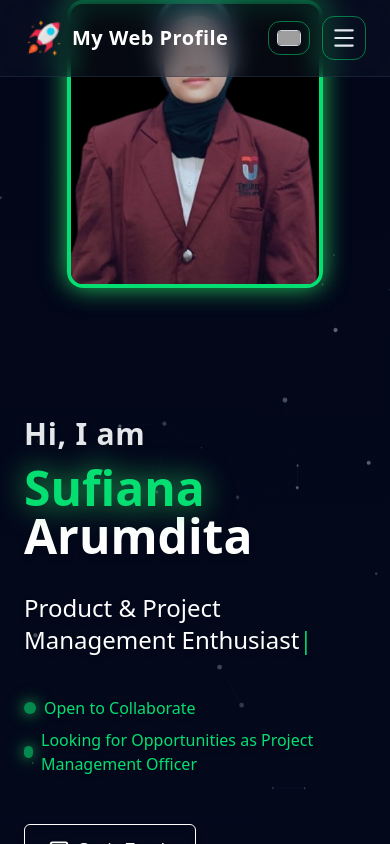
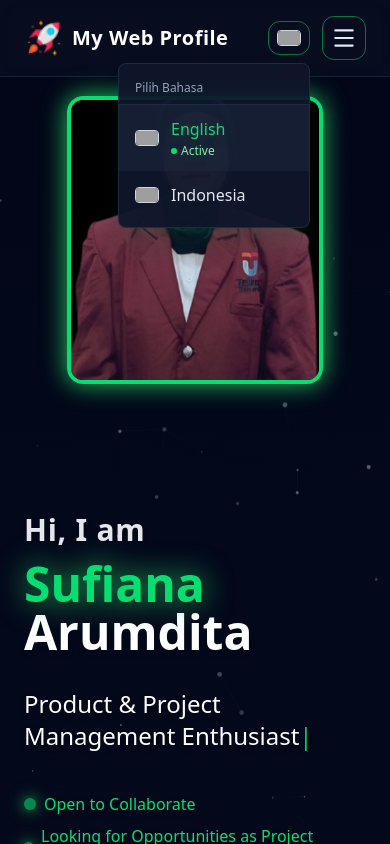
Before and after one commit to Sufiana-A/My-Professional-Profile-Web, a React (Vite) app: page / in a window 390 px wide. Both pictures are taken after a click on the button 289 px from the left and 38 px from the top of the page. Shown: the top 844 px of the page. Built offline with nearby package versions, Linux system fonts and the light colour scheme; grey boxes are pictures that could not be loaded.

Commit message:
update socmed link and fix header in mobile

```diff
--- a/src/App.jsx
+++ b/src/App.jsx
@@ -22,21 +22,19 @@ export default function App() {
       </div>
 
       {/* Konten yang bisa di-scroll */}
-      {/* Hero Section */}
-      <main className="relative z-10 scroll-smooth">
+      <main className="relative z-10 scroll-smooth pt-16 md:pt-20">
         {/* Hero Section */}
         <section
           id="home"
-          className="min-h-[70vh] flex items-center justify-center"
+          className="min-h-[70vh] flex items-center justify-center pt-8 md:pt-0"
         >
           <Hero />
         </section>
 
-        {/* About Section */}
-        {/* About Section - pull it up */}
+        {/* About Section - HAPUS negative margin */}
         <section
           id="about"
-          className="relative -mt-10 md:-mt-32 scroll-mt-24 md:scroll-mt-32"
+          className="scroll-mt-20 md:scroll-mt-24 pt-8 md:pt-16"
         >
           <About />
         </section>
@@ -44,18 +42,24 @@ export default function App() {
         {/* Skills Section */}
         <section
           id="skills"
-          className="flex flex-col justify-start pt-10 pb-10 px-6 md:px-20 scroll-mt-24 md:scroll-mt-32"
+          className="flex flex-col justify-start px-6 md:px-20 scroll-mt-20 md:scroll-mt-24 pt-8 md:pt-16 pb-10"
         >
           <Skills />
         </section>
 
         {/* Projects Section */}
-        <section id="projects" className="pt-16 pb-16 px-6 md:px-20 scroll-mt-24 md:scroll-mt-32">
+        <section
+          id="projects"
+          className="px-6 md:px-20 scroll-mt-20 md:scroll-mt-24 pt-8 md:pt-16 pb-16"
+        >
           <Projects />
         </section>
 
         {/* Contact Section */}
-        <section id="contact" className="pt-16 pb-16 px-6 md:px-20 scroll-mt-24 md:scroll-mt-32">
+        <section
+          id="contact"
+          className="px-6 md:px-20 scroll-mt-20 md:scroll-mt-24 pt-8 md:pt-16 pb-16"
+        >
           <Contact />
         </section>
       </main>
--- a/src/components/Contact.jsx
+++ b/src/components/Contact.jsx
@@ -1,7 +1,7 @@
 import React, { useRef, useState } from "react";
 import emailjs from "@emailjs/browser";
 import { motion } from "framer-motion";
-import { FiGithub, FiLinkedin, FiInstagram } from "react-icons/fi";
+import { FiGithub, FiLinkedin } from "react-icons/fi";
 import { FaMedium } from "react-icons/fa";
 import { FiMessageSquare } from "react-icons/fi";
 import { FaRegEnvelope } from "react-icons/fa";
@@ -77,14 +77,13 @@ const Contact = () => {
           >
             <FiLinkedin size={26} />
           </a>
+          {/* Changed from Instagram to Email with mailto link */}
           <a
-            href="https://www.instagram.com/arumditasufiana"
-            target="_blank"
-            rel="noopener noreferrer"
+            href="mailto:work.sufiana24@gmail.com?subject=Contact%20from%20WebProfile"
             className="social-icon"
-            title={t('contact.social.instagram')}
+            title={t('contact.social.email')}
           >
-            <FiInstagram size={26} />
+            <FaRegEnvelope size={26} />
           </a>
           <a
             href="https://medium.com/@sufi.arum24"
--- a/src/components/Header.jsx
+++ b/src/components/Header.jsx
@@ -1,9 +1,9 @@
-import React, { useState, useContext } from "react";
+import React, { useState, useContext, useEffect, useRef } from "react";
 import { Menu, X, Globe, ChevronDown } from "lucide-react";
 import { LanguageContext } from "../context/LanguageContext";
 import { translations } from "../locales/translations";
 
-// SVG Flags dari CDN - JELAS dan BAGUS
+// SVG Flags dari CDN
 const UsFlag = () => (
   <img
     src="https://flagcdn.com/us.svg"
@@ -23,7 +23,13 @@ const IdFlag = () => (
 const Header = () => {
   const [isOpen, setIsOpen] = useState(false);
   const [langMenuOpen, setLangMenuOpen] = useState(false);
+  const [mobileLangMenuOpen, setMobileLangMenuOpen] = useState(false);
   const { language, changeLanguage, isLoading } = useContext(LanguageContext);
+
+  // Refs untuk menangani klik di luar dropdown
+  const langDropdownRef = useRef(null);
+  const mobileLangDropdownRef = useRef(null);
+  const navRef = useRef(null);
 
   const navItems = ["home", "about", "skills", "projects", "contact"];
 
@@ -44,6 +50,28 @@ const Header = () => {
   ];
 
   const currentLang = languages.find(lang => lang.code === language);
+
+  // Menutup dropdown ketika klik di luar
+  useEffect(() => {
+    const handleClickOutside = (event) => {
+      if (langDropdownRef.current && !langDropdownRef.current.contains(event.target)) {
+        setLangMenuOpen(false);
+      }
+      if (mobileLangDropdownRef.current && !mobileLangDropdownRef.current.contains(event.target)) {
+        setMobileLangMenuOpen(false);
+      }
+    };
+
+    document.addEventListener('mousedown', handleClickOutside);
+    return () => {
+      document.removeEventListener('mousedown', handleClickOutside);
+    };
+  }, []);
+
+  // Menutup mobile menu ketika memilih item
+  const handleNavClick = () => {
+    setIsOpen(false);
+  };
 
   return (
     <header className="fixed top-0 left-0 w-full z-40 bg-slate-900/40 backdrop-blur-md border-b border-slate-700/40">
@@ -82,8 +110,8 @@ const Header = () => {
             ))}
           </nav>
 
-          {/* Language Switcher */}
-          <div className="relative ml-4 language-switcher">
+          {/* Desktop Language Switcher */}
+          <div className="relative ml-4" ref={langDropdownRef}>
             <button
               onClick={() => setLangMenuOpen(!langMenuOpen)}
               disabled={isLoading}
@@ -99,7 +127,6 @@ const Header = () => {
               ) : (
                 <>
                   <Globe size={18} className="text-green-400" />
-                  {/* SVG Flag */}
                   <div className="w-6 h-4 flex items-center justify-center">
                     {currentLang?.flag || <UsFlag />}
                   </div>
@@ -111,7 +138,7 @@ const Header = () => {
               )}
             </button>
 
-            {/* Language Dropdown */}
+            {/* Desktop Language Dropdown */}
             {langMenuOpen && (
               <div className="absolute right-0 mt-2 w-56 py-2 bg-slate-900/95 backdrop-blur-lg
                             rounded-lg border border-slate-700/50 shadow-xl shadow-green-900/20
@@ -160,10 +187,10 @@ const Header = () => {
 
         {/* Mobile Menu & Language Buttons */}
         <div className="md:hidden flex items-center space-x-3">
-          {/* Mobile Language Button */}
-          <div className="relative language-switcher">
+          {/* Mobile Language Button with Dropdown */}
+          <div className="relative" ref={mobileLangDropdownRef}>
             <button
-              onClick={() => setLangMenuOpen(!langMenuOpen)}
+              onClick={() => setMobileLangMenuOpen(!mobileLangMenuOpen)}
               disabled={isLoading}
               className="p-2 border border-green-400/50 rounded-xl text-slate-200
                          transition-all duration-300 hover:text-green-400
@@ -178,6 +205,48 @@ const Header = () => {
                 </div>
               )}
             </button>
+
+            {/* Mobile Language Dropdown */}
+            {mobileLangMenuOpen && (
+              <div className="absolute right-0 mt-2 w-48 py-2 bg-slate-900/95 backdrop-blur-lg
+                            rounded-lg border border-slate-700/50 shadow-xl shadow-green-900/20
+                            animate-fadeIn z-50">
+                <div className="px-4 py-2 border-b border-slate-700/50">
+                  <p className="text-xs text-slate-400 font-medium">Pilih Bahasa</p>
+                </div>
+
+                {languages.map((lang) => (
+                  <button
+                    key={lang.code}
+                    onClick={() => {
+                      changeLanguage(lang.code);
+                      setMobileLangMenuOpen(false);
+                    }}
+                    className={`w-full flex items-center space-x-3 px-4 py-3 text-left
+                                transition-all duration-200 hover:bg-slate-800/80
+                                ${language === lang.code
+                                  ? 'text-green-400 bg-slate-800/50'
+                                  : 'text-slate-200'
+                                }`}
+                  >
+                    <div className="w-6 h-4 flex items-center justify-center">
+                      {lang.flag}
+                    </div>
+                    <div className="flex-1">
+                      <div className="font-medium">
+                        {lang.nativeName}
+                      </div>
+                      {language === lang.code && (
+                        <div className="text-xs text-green-300 flex items-center mt-0.5">
+                          <div className="w-1.5 h-1.5 rounded-full bg-green-400 mr-1" />
+                          Active
+                        </div>
+                      )}
+                    </div>
+                  </button>
+                ))}
+              </div>
+            )}
           </div>
 
           {/* Mobile Menu Toggle */}
@@ -192,6 +261,31 @@ const Header = () => {
           </button>
         </div>
       </div>
+
+      {/* Mobile Navigation Menu */}
+      {isOpen && (
+        <div
+          ref={navRef}
+          className="md:hidden bg-slate-900/95 backdrop-blur-lg border-t border-slate-700/50
+                     animate-slideDown"
+        >
+          <nav className="flex flex-col py-4 px-6">
+            {navItems.map((item) => (
+              <a
+                key={item}
+                href={`#${item}`}
+                onClick={handleNavClick}
+                className="py-3 px-4 rounded-lg text-white font-medium
+                           transition-all duration-200 hover:bg-slate-800/80
+                           hover:text-green-400 hover:pl-6
+                           border-b border-slate-700/50 last:border-0"
+              >
+                {translations[language].nav[item]}
+              </a>
+            ))}
+          </nav>
+        </div>
+      )}
     </header>
   );
 };
--- a/src/components/Hero.jsx
+++ b/src/components/Hero.jsx
@@ -4,7 +4,6 @@ import {
   FiDownload,
   FiGithub,
   FiLinkedin,
-  FiInstagram,
 } from "react-icons/fi";
 import { FaMedium } from "react-icons/fa";
 import { useTranslation } from "../hooks/useTranslation";
@@ -110,9 +109,8 @@ const Hero = () => {
           </a>
 
           <a
-            href="/portfolio/extended-portfolio_sufiana arumdita.pdf"
-            target="_blank"
-            rel="noopener noreferrer"
+            href="/portfolio/Sufiana Arumdita_Extended Portfolio.pdf"
+            download
             className="flex items-center gap-2 px-6 py-3 rounded-md bg-blue-600 text-white hover:bg-blue-700 hover:shadow-[0_0_16px_#3b82f6] transition-all duration-300"
           >
             <FiDownload size={20} /> {t('hero.buttons.downloadSlidePortfolio')}
@@ -138,15 +136,6 @@ const Hero = () => {
             title={t('hero.social.linkedin')}
           >
             <FiLinkedin size={26} />
-          </a>
-          <a
-            href="https://www.instagram.com/arumditasufiana"
-            target="_blank"
-            rel="noopener noreferrer"
-            className="social-icon"
-            title={t('hero.social.instagram')}
-          >
-            <FiInstagram size={26} />
           </a>
           <a
             href="https://medium.com/@sufi.arum24"
--- a/src/index.css
+++ b/src/index.css
@@ -38,6 +38,21 @@
   }
 }
 
+@keyframes slideDown {
+  from {
+    opacity: 0;
+    transform: translateY(-10px);
+  }
+  to {
+    opacity: 1;
+    transform: translateY(0);
+  }
+}
+
+.animate-slideDown {
+  animation: slideDown 0.3s ease-out;
+}
+
 .animate-fadeIn {
   animation: fadeIn 0.2s ease-out;
 }
```
